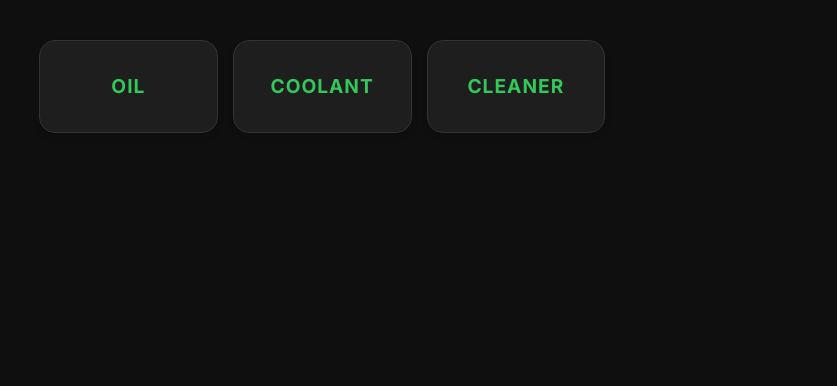
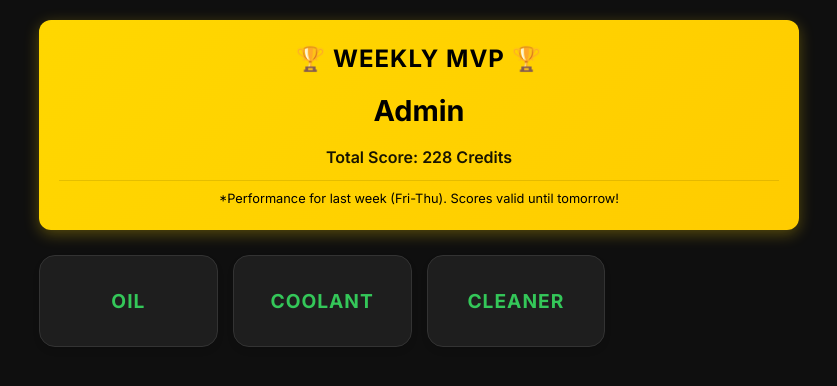
Before and after one commit to Irshaduu/formula-stock, a Django app: page / in a window 1280 px wide. Shown: the part 70-456 px from the top of the page, without its empty margins (221-1058 px from the left). Run offline with Django 4.2, Linux system fonts and the light colour scheme; a user stored in the database is signed in; data comes from the database, SQL or seed files in the repository; both versions use the stored data as it was after the commit.

Commit message:
Feature: Weekly MVP Banner (Fridays only)

```diff
--- a/consumables/templates/consumables/home.html
+++ b/consumables/templates/consumables/home.html
@@ -1,6 +1,25 @@
 {% extends 'consumables/base.html' %}
 
 {% block content %}
+<!-- Weekly MVP Banner (Only shows on Fridays) -->
+{% if weekly_mvp %}
+<div
+    style="background: linear-gradient(135deg, #ffd700 0%, #ffcc00 100%); color: black; padding: 20px; border-radius: 12px; margin-bottom: 25px; text-align: center; box-shadow: 0 4px 15px rgba(255, 215, 0, 0.3); animation: slideDown 0.5s ease-out;">
+    <h2 style="margin: 0; font-size: 1.5rem; font-weight: 800; text-transform: uppercase; letter-spacing: 1px;">
+        🏆 Weekly MVP 🏆
+    </h2>
+    <div style="font-size: 1.8rem; font-weight: bold; margin: 10px 0;">
+        {{ weekly_mvp.name }}
+    </div>
+    <div style="font-size: 1rem; font-weight: 600; opacity: 0.9;">
+        Total Score: {{ weekly_mvp.score }} Credits
+    </div>
+    <div style="margin-top: 10px; font-size: 0.8rem; border-top: 1px solid rgba(0,0,0,0.1); padding-top: 8px;">
+        *Performance for last week (Fri-Thu). Scores valid until tomorrow!
+    </div>
+</div>
+{% endif %}
+
 <div style="display: grid; grid-template-columns: repeat(auto-fill, minmax(150px, 1fr)); gap: 15px; margin-top: 20px;">
     {% for category in categories %}
     <a href="{% url 'view_category' category.id %}" style="text-decoration: none;">
--- a/consumables/views.py
+++ b/consumables/views.py
@@ -30,7 +30,33 @@ def logout_view(request):
 def home(request):
     # Only fetch categories to display main menu
     categories = Category.objects.all()
-    return render(request, 'consumables/home.html', {'categories': categories})
+
+    mvp_data = None
+    today = timezone.localdate()
+
+    # 4 is Friday (Monday is 0)
+    if today.weekday() == 4:
+        # It's Friday! Calculate MVP of the last week (Last Friday to Yesterday/Thursday)
+        last_friday = today - timedelta(days=7)
+        yesterday = today - timedelta(days=1)
+
+        # Aggregate scores
+        winner = ConsumptionRecord.objects.filter(
+            date__range=[last_friday, yesterday]
+        ).values('user__username', 'user__first_name').annotate(
+            total_score=Sum(F('quantity') * F('item__score'))
+        ).order_by('-total_score').first()
+
+        if winner:
+            mvp_data = {
+                'name': winner['user__first_name'] or winner['user__username'],
+                'score': winner['total_score']
+            }
+
+    return render(request, 'consumables/home.html', {
+        'categories': categories,
+        'weekly_mvp': mvp_data
+    })
 
 @login_required
 def view_category(request, category_id):
```
Also changed, not shown: db.sqlite3.
